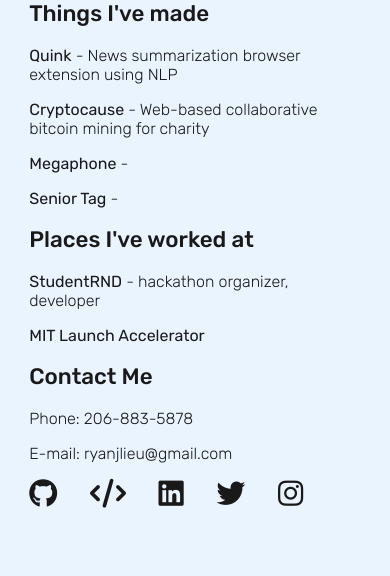
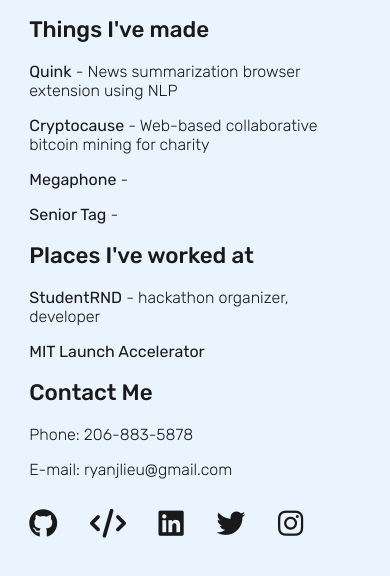
Before and after one commit to ryanlieu/ryanlieu.github.io, a plain HTML site: page index.html in a window 390 px wide. Shown: the part 242-818 px from the top of the page. Drawn offline with Linux system fonts and the light colour scheme.

Commit message:
media query dimensions

```diff
--- a/css/styles.css
+++ b/css/styles.css
@@ -50,6 +50,8 @@
 #icons{
     margin-right: 1em;
     font-size: 1.8em;
+    padding-top:.5em;
+    padding-bottom:.5em;
 }
 
 .mouse:hover{
@@ -57,7 +59,7 @@
     color:#2ecc71;
 }
 
-@media only screen and (max-width: 1110px) {
+@media only screen and (max-width: 1000px) {
     #profImage{
     	display:none;
     }
@@ -65,7 +67,6 @@
     	padding:0;
     	width:85%;
     	margin:auto;
-        margin-top:-1em;
 
     }
 }
```
